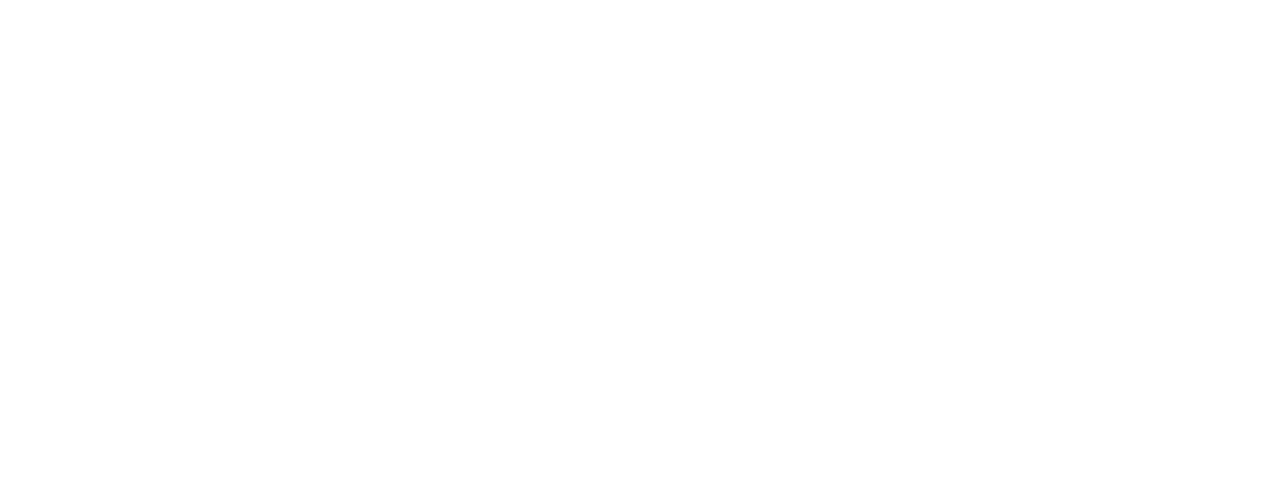
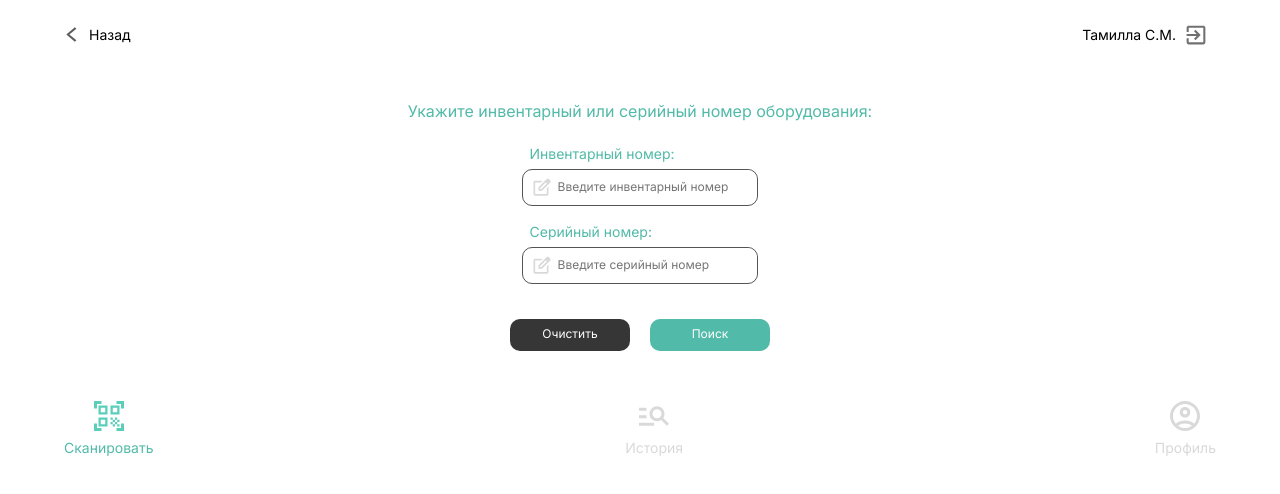
Before and after one commit to ntx03/nuxt3ScanCode, a Nuxt app: page /search in a window 1280 px wide. Before the commit this address had no page. Shown: the top 494 px of the page. Built offline with nearby package versions, Linux system fonts and the light colour scheme.

Commit message:
верстка раздела поиск

```diff
--- a/app.vue
+++ b/app.vue
@@ -39,7 +39,6 @@ const BASE_URL = 'http://10.224.66.36:8080';
         <NuxtLayout>
             <NuxtPage />
         </NuxtLayout>
-        <Navigate />
     </div>
 </template>
 
--- a/components/Navigate.vue
+++ b/components/Navigate.vue
@@ -1,51 +1,51 @@
 <template>
-    <div class="navigation" :class="{ navigation__open: navigate }" @click="closeNavigate">
-        <img class="navigation__logo" src="../assets/logo_2.svg" />
-        <NuxtLink to="/login" class="navigation__link">Выйти</NuxtLink>
+     <div class="navigation__container">
+      <NuxtLink to="/" class="navigation__item"><div class="icon__container"><img src="../assets/qr_code_scanner.svg" class="navigation__icon" /><p class="icon__text icon__text_green">Сканировать</p></div></NuxtLink>
+      <NuxtLink to="/" class="navigation__item"><div class="icon__container"><img src="../assets/manage_search.svg" class="navigation__icon" /><p class="icon__text">История</p></div> </NuxtLink>
+      <NuxtLink to="/" class="navigation__item"><div class="icon__container"><img src="../assets/account_circle.svg" class="navigation__icon" /><p class="icon__text">Профиль</p></div></NuxtLink>
     </div>
 </template>
 
 <script setup lang="ts">
-const navigate = useNavigation();
 
-function closeNavigate() {
-    navigate.value = false;
-}
 </script>
 
 <style lang="scss">
-.navigation {
-    display: flex;
-    flex-direction: column;
-    align-self: start;
-    width: 100vw;
-    height: 100vh;
-    z-index: 1;
-    background-color: $colorHeader;
-    position: absolute;
-    opacity: 0;
-    visibility: hidden;
+.navigation__container {
+  display: flex;
+  gap: 10px;
+  margin: 30px auto 30px auto;
+  width: 90%;
+  justify-content: space-between;
+}
+.navigation__item{
+    text-decoration: none;
     transition: 0.3s;
+    &:hover {
+        transform: scale(1.1);
+        opacity: 0.8;
+    }
 }
+.navigation__icon {
+  width: 30px;
+  height: 30px;
+  margin: auto;
+}
+.icon__container{
+display: flex;
+flex-direction: column;
+justify-content: center;
 
-.navigation__open {
-    opacity: 1;
-    visibility: visible;
 }
-.navigation__title {
-    color: azure;
-    margin: 20px auto 0 auto;
+.icon__text{
+    padding: 0;
+    margin: 6px 0 0 0;
+    text-decoration:none;
+    text-align: center;
+    text-decoration: none;
+    color: $grey;
+&_green {
+    color: $buttonGreen;
 }
-
-.navigation__logo {
-    width: 40px;
-    height: 50px;
-    margin: 25px 3% 20px 5%;
-}
-.navigation__link {
-    color: white;
-    margin: 0 10% 0 auto;
-    text-decoration: none;
-    font-size: 18px;
 }
 </style>
--- a/pages/index.vue
+++ b/pages/index.vue
@@ -24,12 +24,12 @@
   display: flex;
   background-color: $buttonGreen;
   margin: 20px auto 0 auto;
-  width: 250px;
-  height: 40px;
+  width: 200px;
+  height: max-content;
   color: white;
   font-size: 12px;
   line-height: 18px;
-  padding: 10px 0 0 8px;
+  padding: 10px 10px 10px 50px;
   border-radius: 10px;
   border: none;
   outline: none;
@@ -57,45 +57,7 @@
   margin: 20px auto 0 auto;
 }
 
-.navigation__container {
-  display: flex;
-  gap: 10px;
-  margin: 30px auto 0 auto;
-  width: 90%;
-  justify-content: space-between;
-}
-.navigation__item{
-    text-decoration: none;
-    transition: 0.3s;
-    &:hover {
-        transform: scale(1.1);
-        opacity: 0.8;
-    }
-}
-.navigation__icon {
-  width: 30px;
-  height: 30px;
-  margin: auto;
-}
-.icon__container{
-display: flex;
-flex-direction: column;
-justify-content: center;
-
-}
-.icon__text{
-    padding: 0;
-    margin: 6px 0 0 0;
-    text-decoration:none;
-    text-align: center;
-    text-decoration: none;
-    color: $grey;
-&_green {
-    color: $buttonGreen;
-}
-}
 @media (min-width: 501px) {
-
     .page {
         width: 500px;
         margin: auto;
@@ -114,7 +76,7 @@ const scanText = ref("Нет данных");
 const show = ref(false);
 
 const scanShow = (): void => {
-  show.value = !show.value;
+  navigateTo("/search");
 };
 
 const onScan = (decodedText: string, decodedResult: object): void => {
@@ -129,14 +91,10 @@ const counter = useCounter();
 <template>
   <div class="page">
     <div>
-      <ScanCode :qrbox="200" :fps="10" @result="onScan" class="width" />
+      <ScanCode :qrbox="250" :fps="10" @result="onScan" class="width" />
     </div>
 
-    <button class="button" @click="scanShow">Ввести инвентариный/серийный номер</button>
-    <div class="navigation__container">
-      <NuxtLink to="/" class="navigation__item"><div class="icon__container"><img src="../assets/qr_code_scanner.svg" class="navigation__icon" /><p class="icon__text icon__text_green">Сканировать</p></div></NuxtLink>
-      <NuxtLink to="/" class="navigation__item"><div class="icon__container"><img src="../assets/manage_search.svg" class="navigation__icon" /><p class="icon__text">История</p></div> </NuxtLink>
-      <NuxtLink to="/" class="navigation__item"><div class="icon__container"><img src="../assets/account_circle.svg" class="navigation__icon" /><p class="icon__text">Профиль</p></div></NuxtLink>
-    </div>
+    <button class="button" @click="scanShow">Ввести вручную</button>
+<Navigate/>
   </div>
 </template>
--- /dev/null
+++ b/pages/search.vue
@@ -0,0 +1,155 @@
+<script setup lang="ts">
+const invNumber = ref("");
+const cerNumber = ref("");
+</script>
+<template>
+  <div class="header">
+    <div class="back__container">
+      <img class="back__icon" src="../assets/left_row.svg" />
+      <p class="back__text">Назад</p>
+    </div>
+    <NuxtLink class="header__exit-container">
+      <p class="exit__text">Тамилла С.М.</p>
+      <img class="exit__icon" src="../assets/exit.svg" />
+    </NuxtLink>
+  </div>
+  <h1 class="main__title">Укажите инвентарный или серийный номер оборудования:</h1>
+  <div class="input__box">
+    <p class="input__title">Инвентарный номер:</p>
+    <div class="login__input-container">
+      <img class="login__icon-input" src="../assets/note.svg" />
+      <input type="text" class="login__input" v-model="invNumber" placeholder="Введите инвентарный номер" />
+    </div>
+  </div>
+  <div class="input__box">
+    <p class="input__title">Серийный номер:</p>
+    <div class="login__input-container">
+      <img class="login__icon-input" src="../assets/note.svg" />
+      <input type="text" class="login__input" v-model="cerNumber" placeholder="Введите серийный номер" />
+    </div>
+  </div>
+  <div class="button__box">
+    <button class="button button__clear">Очистить</button>
+    <button class="button button__search">Поиск</button>
+  </div>
+  <Navigate/>
+</template>
+<style scoped lang="scss">
+.header {
+  display: flex;
+  width: 90%;
+  margin: 10px auto 10px auto;
+}
+.back__container {
+  display: flex;
+  margin: 0;
+  gap: 10px;
+}
+.back__icon {
+  width: 15px;
+  height: 15px;
+  margin: auto;
+}
+.back__text {
+  font-size: 14px;
+  font-weight: 400;
+  &:focus {
+    opacity: 0.8;
+  }
+}
+.exit__text {
+  font-size: 14px;
+  margin: auto;
+  padding: 0;
+  width: max-content;
+  font-weight: 400;
+}
+.exit__icon {
+  width: 20px;
+  height: 20px;
+  margin: auto;
+}
+.header__exit-container {
+  display: flex;
+  margin: auto 10px auto auto;
+  gap: 10px;
+  padding: 0;
+  width: max-content;
+  height: max-content;
+}
+.main__title {
+  margin: 30px 20px 20px 20px;
+  padding: 0;
+  font-size: 16px;
+  font-weight: 400;
+  line-height: 24px;
+  text-align: center;
+  color: $buttonGreen;
+}
+.input__box {
+  margin: 0px auto 0 auto;
+  display: flex;
+  flex-direction: column;
+  gap: 5px;
+}
+.input__title {
+  padding: 0;
+  margin: 0 0 0 20px;
+  font-size: 14px;
+  color: $buttonGreen;
+}
+.login__input-container {
+  width: 90%;
+  height: 35px;
+  display: flex;
+  border-radius: 10px;
+  border: 1px solid rgba(0, 0, 0, 0.67);
+  gap: 5px;
+  margin: 0 auto 15px auto;
+}
+.login__input {
+  margin: 0 auto 20px 0;
+  width: 220px;
+  border: none;
+  height: 90%;
+  border-radius: 10px;
+  outline: none;
+  font-size: 12px;
+}
+.login__icon-input {
+  width: 20px;
+  height: 18px;
+  padding: 0 0 2px 0;
+  margin: auto 0 auto 10px;
+}
+.button__box{
+    display: flex;
+    gap: 20px;
+    margin: 20px auto 20px auto;
+    width: max-content;
+}
+.button {
+    border: none;
+    color: white;
+    font-size: 12px;
+    line-height: 16px;
+    font-weight: 400;
+    width: 120px;
+    border-radius: 10px;
+    height: 32px;
+    transition: 0.3s;
+    &:hover {
+        cursor: pointer;
+        transform: scale(1.06);
+    }
+}
+.button__clear {
+    background-color: rgba(0, 0, 0, 0.79);
+    padding: 0 0 2px 0px;
+}
+.button__search {
+    background-color: $buttonGreen;
+    padding: 0 0 2px 0px;
+
+}
+</style>
```
Also changed, not shown: layouts/header.vue (+9 -9 lines), assets/left_row.svg (added), assets/note.svg (added).
